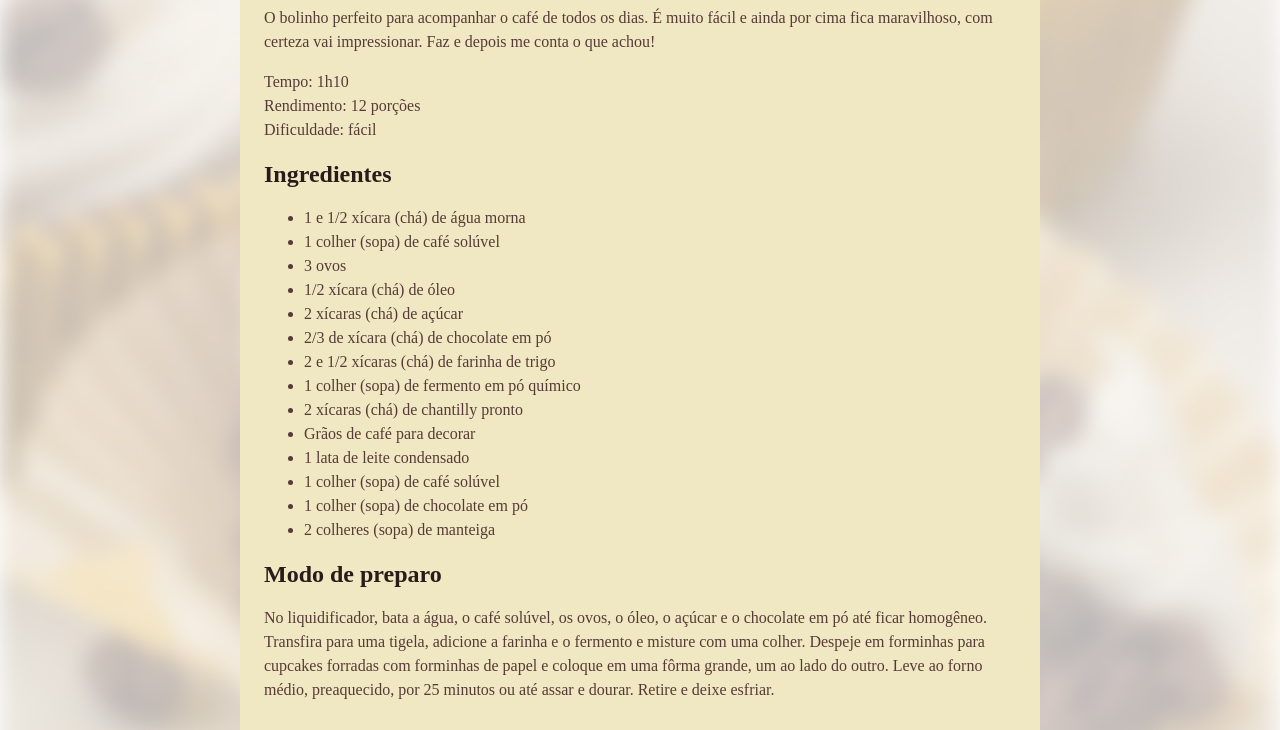
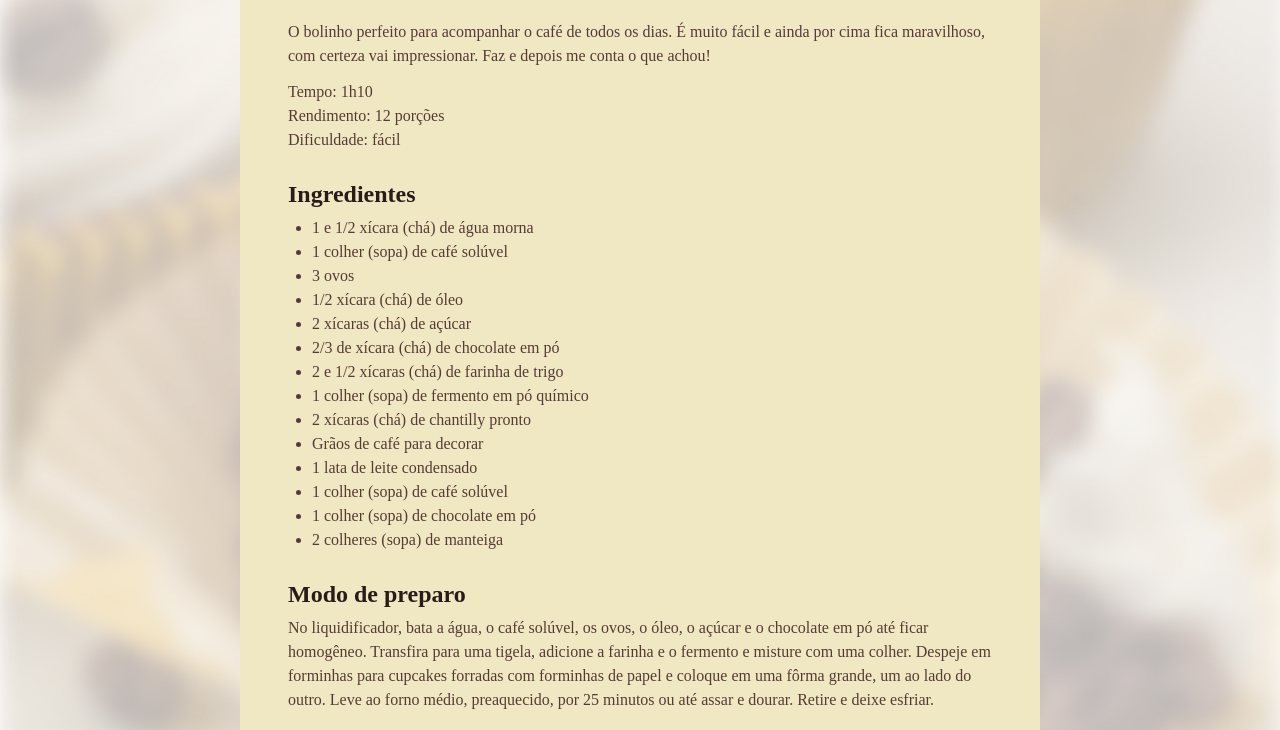
Before and after one commit to joaonascimeento/Projeto_receita, a plain HTML site: page index.html in a window 1280 px wide. Shown: the part 595-1325 px from the top of the page. Drawn offline with Linux system fonts and the light colour scheme; a web font is replaced by a local one.

Commit message:
personalizando espaços

```diff
--- a/style.css
+++ b/style.css
@@ -1,3 +1,7 @@
+* {
+    margin: 0;
+    padding: 0;
+}
 :root{
     font-family: "Alice", serif;
     line-height: 150%;
@@ -22,15 +26,36 @@ img {
     border-radius: 16px;
 }
 
+main {
+    padding: 24px;
+}
+
+section + section {
+    margin-top: 24px;
+}
+
+#about p + p {
+    margin-top: 12px;
+}
+
 h1 {
     line-height: 140%;
     font-size: 40px;
+    padding: 24px;
+
 }
 
 h2 {
     font-size: 24px;
+    margin-bottom: 4px;
 }
 
 h1, h2 {
     color: #291B1A;
+    margin-bottom: 4px;
+    line-height: 150%;
 }
+
+ul {
+    padding-left: 24px;
+}
```
